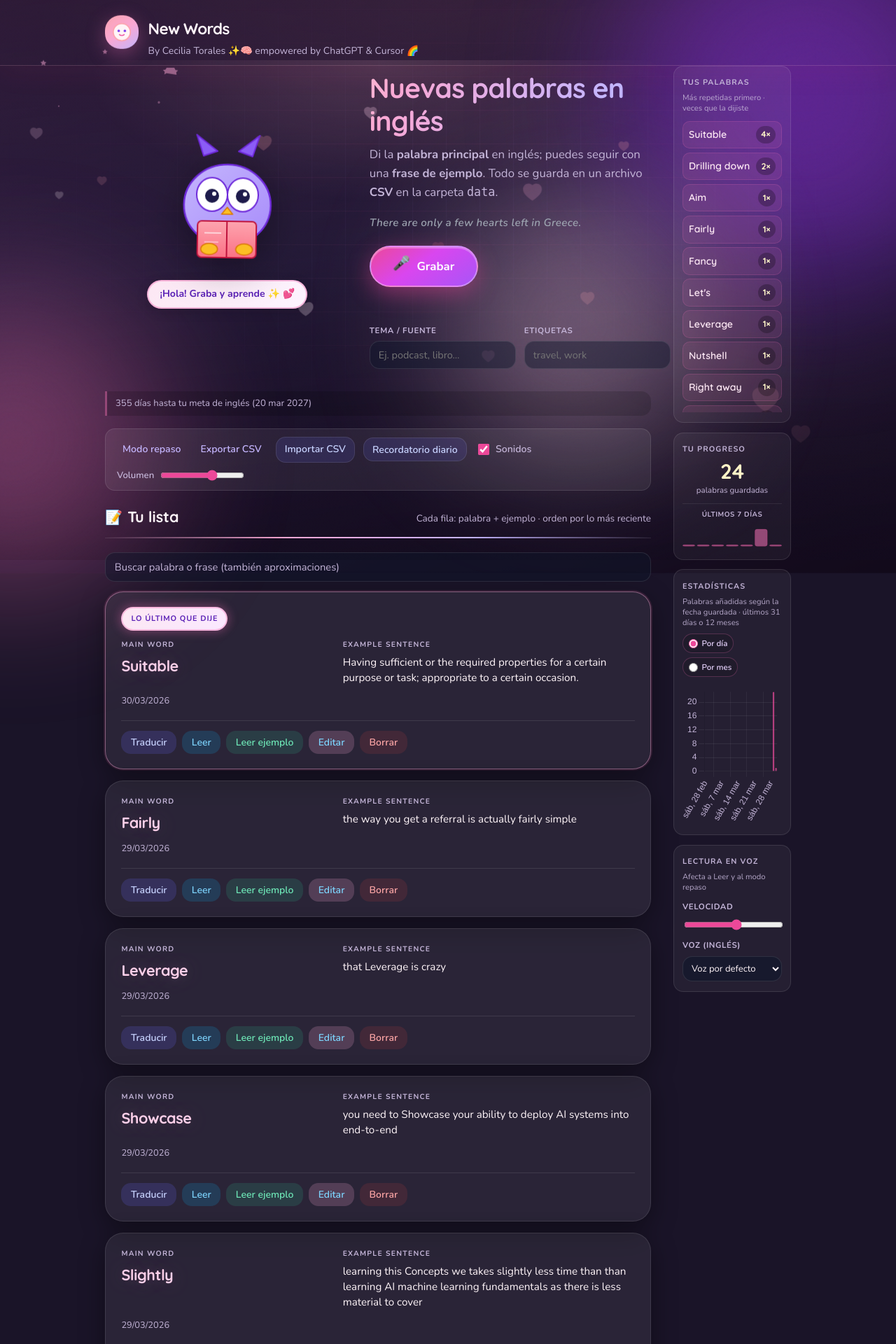
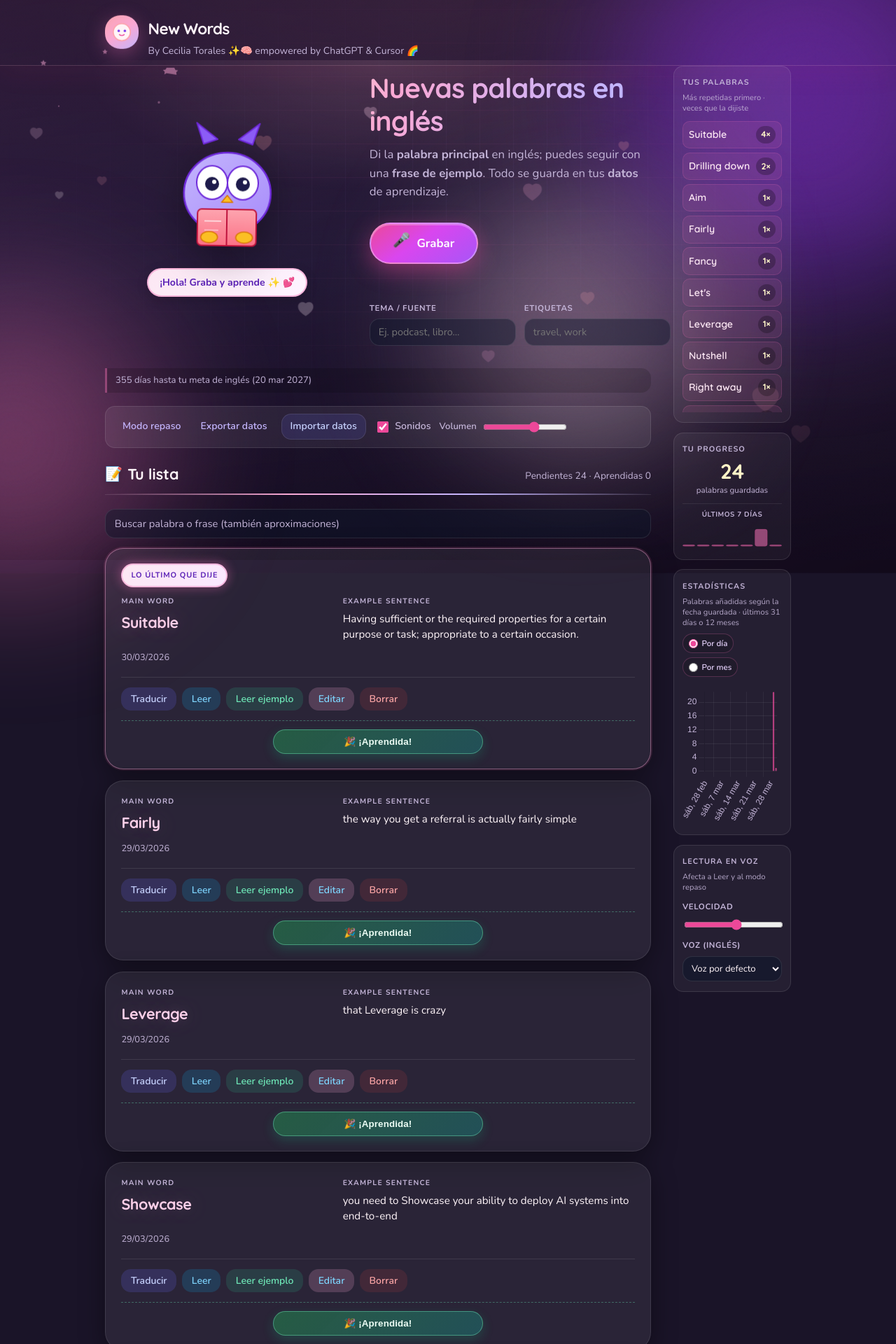
Before and after one commit to CeciliaCTorales/Englishwo, a Flask app: page / in a window 1280 px wide. Shown: the top 1920 px of the page at 70% size. Run offline with Flask 3, Linux system fonts and the light colour scheme.

Commit message:
Learned words UX: archive button, counters, confetti sound

```diff
--- a/app.py
+++ b/app.py
@@ -96,7 +96,7 @@ DATA_FILE = DATA_DIR / "palabras.csv"
 BACKUP_DIR = DATA_DIR / "backups"
 LEGACY_JSON = DATA_DIR / "palabras.json"
 
-CSV_FIELDS = ["id", "palabra", "ejemplo", "dicho", "fecha", "tema", "etiquetas"]
+CSV_FIELDS = ["id", "palabra", "ejemplo", "dicho", "fecha", "tema", "etiquetas", "aprendido"]
 BACKUP_KEEP = 10
 IMPORT_MAX_BYTES = 2 * 1024 * 1024
 
@@ -163,10 +163,12 @@ def _row_from_dict(p):
         "fecha": p.get("fecha", "") or "",
         "tema": p.get("tema", "") or "",
         "etiquetas": p.get("etiquetas", "") or "",
+        "aprendido": "1" if bool(p.get("aprendido")) else "0",
     }
 
 
 def _entry_from_row(row, rid):
+    aprendido_raw = (row.get("aprendido") or "").strip().lower()
     return {
         "id": rid,
         "palabra": _capitalize_first_letter((row.get("palabra") or "").strip()),
@@ -175,6 +177,7 @@ def _entry_from_row(row, rid):
         "fecha": (row.get("fecha") or "").strip(),
         "tema": (row.get("tema") or "").strip(),
         "etiquetas": (row.get("etiquetas") or "").strip(),
+        "aprendido": aprendido_raw in ("1", "true", "si", "sí", "yes"),
     }
 
 
@@ -219,6 +222,7 @@ def load_palabras():
                         "fecha": (row.get("fecha") or "").strip(),
                         "tema": (row.get("tema") or "").strip(),
                         "etiquetas": (row.get("etiquetas") or "").strip(),
+                        "aprendido": (row.get("aprendido") or "").strip().lower() in ("1", "true", "si", "sí", "yes"),
                     })
         except (OSError, ValueError) as e:
             print("Carga CSV:", e)
@@ -240,6 +244,7 @@ def load_palabras():
                         "fecha": p.get("fecha", "") or "",
                         "tema": "",
                         "etiquetas": "",
+                        "aprendido": False,
                     }
                     for p in raw
                     if isinstance(p, dict)
@@ -435,8 +440,18 @@ def home():
     return render_template("index.html")
 
 
+@app.route("/index.html")
+def home_html():
+    return render_template("index.html")
+
+
 @app.route("/repaso")
 def repaso():
+    return render_template("repaso.html")
+
+
+@app.route("/repaso.html")
+def repaso_html():
     return render_template("repaso.html")
 
 
@@ -546,6 +561,7 @@ def procesar():
         "fecha": fecha,
         "tema": tema,
         "etiquetas": etiquetas,
+        "aprendido": False,
     })
     save_palabras()
     return jsonify({"ok": True, "data": palabras})
@@ -578,6 +594,8 @@ def editar(id):
                 p["tema"] = _normalize_meta_tema(data.get("tema"))
             if "etiquetas" in data:
                 p["etiquetas"] = _normalize_meta_etiquetas(data.get("etiquetas"))
+            if "aprendido" in data:
+                p["aprendido"] = bool(data.get("aprendido"))
     save_palabras()
     return jsonify({"ok": True, "data": palabras})
 
--- a/index.html
+++ b/index.html
@@ -111,8 +111,7 @@
         </div>
         <div class="hero__copy">
           <h1 id="hero-title" class="hero-title">Nuevas palabras en inglés</h1>
-          <p class="hero-lead">Di la <strong>palabra principal</strong> en inglés; puedes seguir con una <strong>frase de ejemplo</strong>. Todo se guarda en un archivo <strong>CSV</strong> en la carpeta <code>data</code>.</p>
-          <p class="hero-quote-en notranslate" lang="en" translate="no">There are only a few hearts left in Greece.</p>
+          <p class="hero-lead">Di la <strong>palabra principal</strong> en inglés; puedes seguir con una <strong>frase de ejemplo</strong>. Todo se guarda en tus <strong>datos</strong> de aprendizaje.</p>
 
           <div class="recorder-panel">
             <button type="button" id="btn" class="btn-record">
@@ -164,12 +163,11 @@
 
     <nav class="tools-bar" aria-label="Herramientas">
       <a class="tools-bar__link" href="repaso.html">Modo repaso</a>
-      <a class="tools-bar__link" href="api/export.csv">Exportar CSV</a>
+      <a class="tools-bar__link" href="api/export.csv">Exportar datos</a>
       <label class="tools-bar__file">
-        <span class="tools-bar__btn tools-bar__btn--file">Importar CSV</span>
+        <span class="tools-bar__btn tools-bar__btn--file">Importar datos</span>
         <input type="file" id="import-file" accept=".csv,text/csv" hidden>
       </label>
-      <button type="button" class="tools-bar__btn" id="btn-notify">Recordatorio diario</button>
       <label class="tools-bar-sound">
         <input type="checkbox" id="sounds-enabled" checked aria-label="Activar sonidos de la interfaz">
         <span>Sonidos</span>
@@ -186,7 +184,7 @@
           <span class="section-title__icon" aria-hidden="true">📝</span>
           Tu lista
         </h2>
-        <span class="section-hint">Cada fila: palabra + ejemplo · orden por lo más reciente</span>
+        <span id="words-counter-status" class="section-hint">Pendientes 0 · Aprendidas 0</span>
       </div>
       <div class="search-box">
         <label for="search-words" class="sr-only">Buscar palabra o frase</label>
@@ -200,6 +198,15 @@
         >
       </div>
       <div id="lista" class="lista"></div>
+
+      <div class="section-head section-head--learned">
+        <h2 id="words-learned-heading" class="section-title">
+          <span class="section-title__icon" aria-hidden="true">🎓</span>
+          Aprendidas
+        </h2>
+        <span class="section-hint">Aquí se archivan las palabras que ya dominás</span>
+      </div>
+      <div id="lista-aprendidas" class="lista lista--learned"></div>
     </section>
     </div>
 
--- a/static/app.js
+++ b/static/app.js
@@ -107,8 +107,8 @@ function maybeDailyNotify() {
   const last = localStorage.getItem("palabras_notify_day");
   if (last === today) return;
   try {
-    new Notification("Repasa inglés", {
-      body: "Abre New Words y revisa o repasa tu vocabulario.",
+    new Notification("Recordatorio diario de Chacal", {
+      body: "Repasa inglés hoy: there are only a few hearts left in Greece.",
       tag: "palabras-daily",
     });
   } catch {
@@ -124,11 +124,7 @@ function wireImportExport() {
     const file = input.files && input.files[0];
     input.value = "";
     if (!file) return;
-    const replace = window.confirm(
-      "¿Reemplazar TODA la lista con este archivo?\n\n" +
-        "Aceptar = reemplazar todo\n" +
-        "Cancelar = solo añadir filas al final (combinar)"
-    );
+    const replace = false;
     if (modoEstatico && window.PalabrasStatic) {
       const reader = new FileReader();
       reader.onload = () => {
@@ -170,11 +166,7 @@ function wireImportExport() {
             staticStore
           );
           mostrar();
-          estado(
-            replace
-              ? `Lista reemplazada (${palabrasGlobal.length} filas)`
-              : `Filas combinadas (${palabrasGlobal.length} en total)`
-          );
+          estado(`Datos importados sin borrar existentes (${palabrasGlobal.length} en total)`);
           sfx("success");
         } catch {
           estado("No se pudo leer el CSV");
@@ -190,14 +182,14 @@ function wireImportExport() {
     }
     const fd = new FormData();
     fd.append("file", file);
-    fd.append("mode", replace ? "replace" : "merge");
+    fd.append("mode", "merge");
     fetch("api/import", { method: "POST", body: fd })
       .then((r) => r.json())
       .then((data) => {
         if (data.ok && Array.isArray(data.data)) {
           palabrasGlobal = data.data;
           mostrar();
-          estado(`Importadas ${data.imported ?? 0} filas`);
+          estado(`Importadas ${data.imported ?? 0} filas sin borrar las anteriores`);
           sfx("success");
         } else {
           estado(data.error || "Importación fallida");
@@ -229,7 +221,7 @@ function wireNotifyButton() {
       return;
     }
     maybeDailyNotify();
-    estado("Recordatorio diario activo (una vez al día al abrir la página)");
+    estado("Recordatorio diario de Chacal activo (una vez al día al abrir la página)");
     sfx("pop");
   });
 }
@@ -700,10 +692,19 @@ function enviar(texto, force) {
 
 function mostrar() {
   const lista = document.getElementById("lista");
+  const listaAprendidas = document.getElementById("lista-aprendidas");
+  const counterStatus = document.getElementById("words-counter-status");
   lista.innerHTML = "";
+  if (listaAprendidas) listaAprendidas.innerHTML = "";
 
   actualizarContadorPalabras();
   renderHappyRanking();
+
+  const totalPendientes = palabrasGlobal.filter((p) => !p.aprendido).length;
+  const totalAprendidas = palabrasGlobal.filter((p) => !!p.aprendido).length;
+  if (counterStatus) {
+    counterStatus.textContent = `Pendientes ${totalPendientes} · Aprendidas ${totalAprendidas}`;
+  }
 
   if (palabrasGlobal.length === 0) {
     lista.innerHTML = `
@@ -734,14 +735,20 @@ function mostrar() {
     return;
   }
 
-  const ordenados = [...filtradas].sort((a, b) => b.id - a.id);
+  const pendientes = filtradas.filter((p) => !p.aprendido);
+  const aprendidas = filtradas.filter((p) => !!p.aprendido);
+  const ordenadosPendientes = [...pendientes].sort((a, b) => b.id - a.id);
+  const ordenadasAprendidas = [...aprendidas].sort((a, b) => b.id - a.id);
 
-  ordenados.forEach((p, index) => {
+  const renderCard = (p, index, aprendidaCard) => {
     const div = document.createElement("div");
-    div.className = "card" + (index === 0 ? " card--ultimo" : "");
+    div.className =
+      "card" +
+      (index === 0 && !aprendidaCard ? " card--ultimo" : "") +
+      (aprendidaCard ? " card--aprendida" : "");
 
     const marcaUltimo =
-      index === 0
+      index === 0 && !aprendidaCard
         ? `<div class="card-latest" role="status">Lo último que dije</div>`
         : "";
 
@@ -792,6 +799,9 @@ function mostrar() {
         <button type="button" class="editar" aria-label="Editar">Editar</button>
         <button type="button" class="borrar" aria-label="Borrar">Borrar</button>
       </div>
+      <div class="card-learn-wrap">
+        <button type="button" class="btn-aprendida" data-id="${p.id}" aria-label="${aprendidaCard ? "Mover a pendientes" : "Marcar como aprendida"}">${aprendidaCard ? "↩ Volver a pendientes" : "🎉 ¡Aprendida!"}</button>
+      </div>
     `;
 
     const tradWrap = div.querySelector(".card-trad-wrap");
@@ -826,12 +836,88 @@ function mostrar() {
       activarEdicion(div, p);
     });
 
-    lista.appendChild(div);
+    div.querySelector(".btn-aprendida").addEventListener("click", () => {
+      if (!aprendidaCard) sfx("learned");
+      else sfx("tap");
+      marcarAprendida(p.id, !aprendidaCard);
+    });
+
+    return div;
+  };
+
+  ordenadosPendientes.forEach((p, index) => {
+    lista.appendChild(renderCard(p, index, false));
   });
+  if (listaAprendidas) {
+    if (ordenadasAprendidas.length === 0) {
+      listaAprendidas.innerHTML =
+        '<div class="empty-state empty-state--small"><p>Todavía no marcaste palabras como aprendidas.</p></div>';
+    } else {
+      ordenadasAprendidas.forEach((p, index) => {
+        listaAprendidas.appendChild(renderCard(p, index, true));
+      });
+    }
+  }
 
   window.__palabrasStats = palabrasGlobal;
   if (typeof renderStatsChart === "function") renderStatsChart(palabrasGlobal);
   if (typeof renderProgressMini === "function") renderProgressMini(palabrasGlobal);
+}
+
+function marcarAprendida(id, aprendido) {
+  const nid = Number(id);
+  const triggerConfetti = () => {
+    const card = document.querySelector(
+      `.card .btn-aprendida[data-id="${nid}"]`
+    );
+    if (card) {
+      const wrap = card.closest(".card");
+      if (wrap) {
+        wrap.classList.remove("card--confetti");
+        void wrap.offsetWidth;
+        wrap.classList.add("card--confetti");
+      }
+    }
+  };
+  if (modoEstatico && window.PalabrasStatic) {
+    const idx = staticStore.additions.findIndex((a) => Number(a.id) === nid);
+    if (idx >= 0) {
+      staticStore.additions[idx] = {
+        ...staticStore.additions[idx],
+        aprendido: !!aprendido,
+      };
+    } else {
+      const prev = staticStore.edits[String(nid)] || {};
+      staticStore.edits[String(nid)] = { ...prev, aprendido: !!aprendido };
+    }
+    window.PalabrasStatic.persist(staticStore);
+    palabrasGlobal = window.PalabrasStatic.rebuildGlobal(
+      palabrasBaseCsv,
+      staticStore
+    );
+    mostrar();
+    if (aprendido) triggerConfetti();
+    estado(aprendido ? "Archivada como aprendida ✨" : "Regresó a pendientes");
+    return;
+  }
+  fetch(`editar/${id}`, {
+    method: "PUT",
+    headers: { "Content-Type": "application/json" },
+    body: JSON.stringify({ aprendido: !!aprendido }),
+  })
+    .then((res) => res.json())
+    .then((data) => {
+      if (data.ok && Array.isArray(data.data)) {
+        palabrasGlobal = data.data;
+        mostrar();
+        if (aprendido) triggerConfetti();
+        estado(aprendido ? "Archivada como aprendida ✨" : "Regresó a pendientes");
+      }
+    })
+    .catch(() => {
+      estado("No se pudo mover la palabra");
+      sfx("fail");
+    });
 }
 
 function toggleTraduccion(btn, wrap, textEl, palabra) {
@@ -1192,7 +1278,7 @@ function renderHappyRanking() {
   wireSoundToggle();
   wireSfxVolume();
   wireEjemploSugerido();
-  maybeDailyNotify();
+  // recordatorios desactivados a pedido del usuario
 })();
 
 function actualizarCuentaRegresiva() {
--- a/static/palabras-static.js
+++ b/static/palabras-static.js
@@ -76,6 +76,9 @@
         fecha: o.fecha || "",
         tema: o.tema || "",
         etiquetas: o.etiquetas || "",
+        aprendido: ["1", "true", "si", "sí", "yes"].includes(
+          String(o.aprendido || "").toLowerCase()
+        ),
       });
     }
     return out;
@@ -172,6 +175,7 @@
               fecha: p.fecha || "",
               tema: p.tema || "",
               etiquetas: p.etiquetas || "",
+              aprendido: !!p.aprendido,
             }));
           }
         }
--- a/static/styles.css
+++ b/static/styles.css
@@ -992,6 +992,25 @@ body {
   gap: 1rem;
 }
 
+.section-head--learned {
+  margin-top: 1.25rem;
+}
+
+.lista--learned {
+  margin-top: 0.25rem;
+}
+
+.card--aprendida {
+  border-color: rgba(110, 231, 183, 0.45);
+  box-shadow: var(--shadow), 0 0 0 2px rgba(52, 211, 153, 0.18);
+}
+
+.empty-state--small {
+  padding: 1rem 1rem;
+  border-radius: var(--radius-sm);
+  animation: none;
+}
+
 .empty-state {
   text-align: center;
   padding: 2.5rem 1.5rem;
@@ -1589,6 +1608,82 @@ body {
   border: 1px solid rgba(52, 211, 153, 0.25);
 }
 
+.btn-aprendida {
+  background: linear-gradient(135deg, rgba(34, 197, 94, 0.35), rgba(20, 184, 166, 0.3));
+  color: #ecfdf5;
+  border: 1px solid rgba(110, 231, 183, 0.45);
+  font-weight: 700;
+  letter-spacing: 0.01em;
+}
+
+.card-learn-wrap {
+  margin-top: 0.85rem;
+  padding-top: 0.75rem;
+  border-top: 1px dashed rgba(110, 231, 183, 0.35);
+  display: flex;
+  justify-content: center;
+}
+
+.card-learn-wrap .btn-aprendida {
+  min-width: min(300px, 100%);
+  padding: 0.56rem 1rem;
+  border-radius: 999px;
+  box-shadow: 0 6px 16px rgba(16, 185, 129, 0.22);
+}
+
+.card--aprendida .card-learn-wrap {
+  border-top-color: rgba(167, 139, 250, 0.32);
+}
+
+.card--aprendida .card-learn-wrap .btn-aprendida {
+  background: linear-gradient(135deg, rgba(167, 139, 250, 0.35), rgba(244, 114, 182, 0.28));
+  border-color: rgba(196, 181, 253, 0.45);
+  box-shadow: 0 6px 16px rgba(168, 85, 247, 0.22);
+}
+
+.card--confetti {
+  animation: confetti-glow 0.7s ease;
+}
+
+.card--confetti .btn-aprendida::after {
+  content: "✨";
+  margin-left: 0.35rem;
+  animation: sparkle-pop 0.7s ease;
+}
+
+@keyframes confetti-glow {
+  0% {
+    transform: translateY(0) scale(1);
+    box-shadow: var(--shadow);
+  }
+  35% {
+    transform: translateY(-2px) scale(1.01);
+    box-shadow:
+      var(--shadow),
+      0 0 0 2px rgba(52, 211, 153, 0.45),
+      0 0 20px rgba(16, 185, 129, 0.35);
+  }
+  100% {
+    transform: translateY(0) scale(1);
+    box-shadow: var(--shadow);
+  }
+}
+
+@keyframes sparkle-pop {
+  0% {
+    opacity: 0;
+    transform: translateY(6px) scale(0.6);
+  }
+  55% {
+    opacity: 1;
+    transform: translateY(-2px) scale(1.05);
+  }
+  100% {
+    opacity: 1;
+    transform: translateY(0) scale(1);
+  }
+}
+
 /* Sidebar voz */
 .voice-field {
   display: flex;
--- a/static/ui-sounds.js
+++ b/static/ui-sounds.js
@@ -123,6 +123,16 @@
       tone(783.99, 0.11, 0.045, "sine", 0.22);
     },
 
+    learned() {
+      resume();
+      if (!ctx || isMuted()) return;
+      const notes = [659.25, 783.99, 987.77, 1318.51];
+      notes.forEach((f, i) => {
+        tone(f, 0.1, 0.042 - i * 0.004, "triangle", i * 0.07);
+      });
+      tone(1567.98, 0.14, 0.03, "sine", 0.29);
+    },
+
     fail() {
       resume();
       tone(120, 0.16, 0.07, "sawtooth");
```
Also changed, not shown: static/repaso.js (+13 -5 lines).
